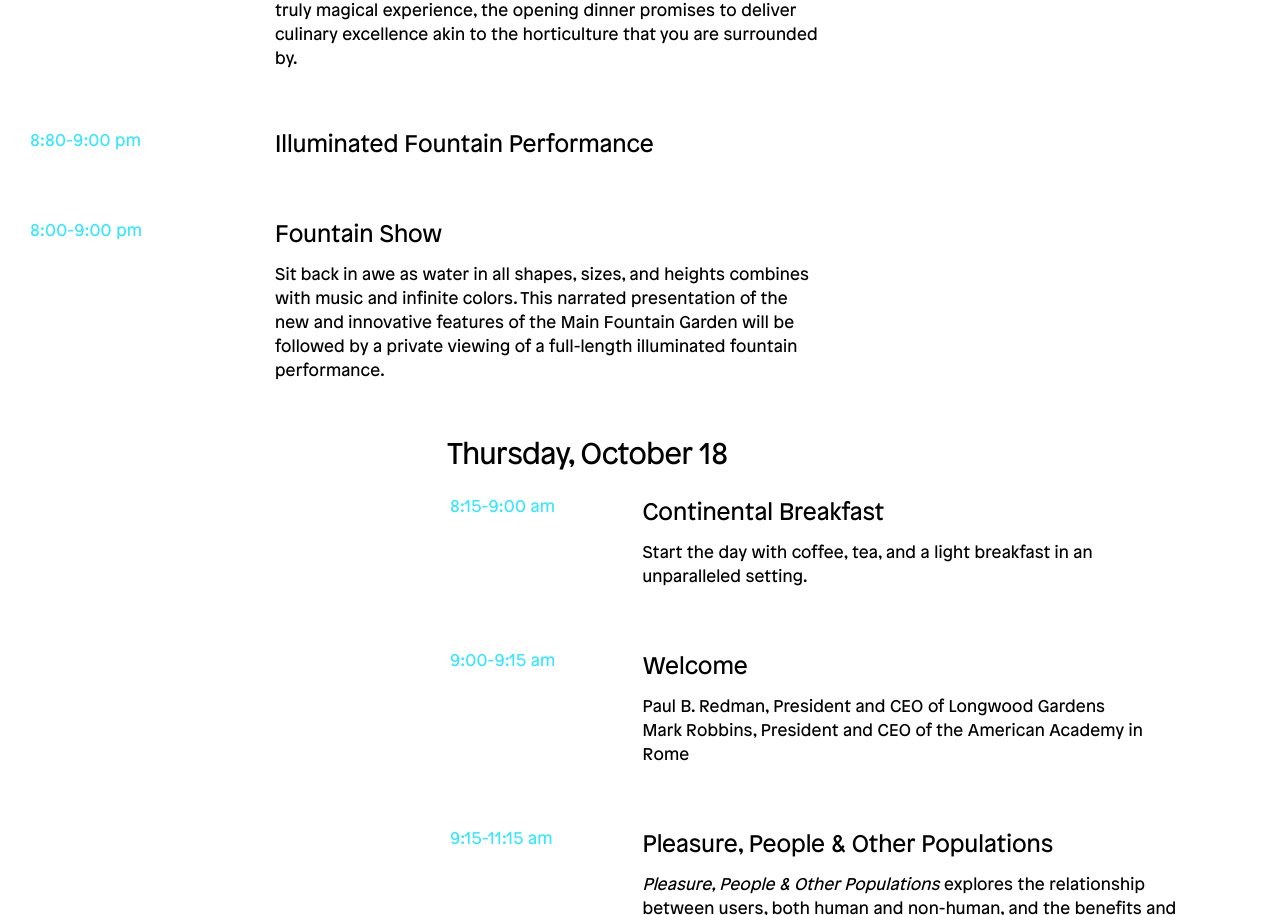
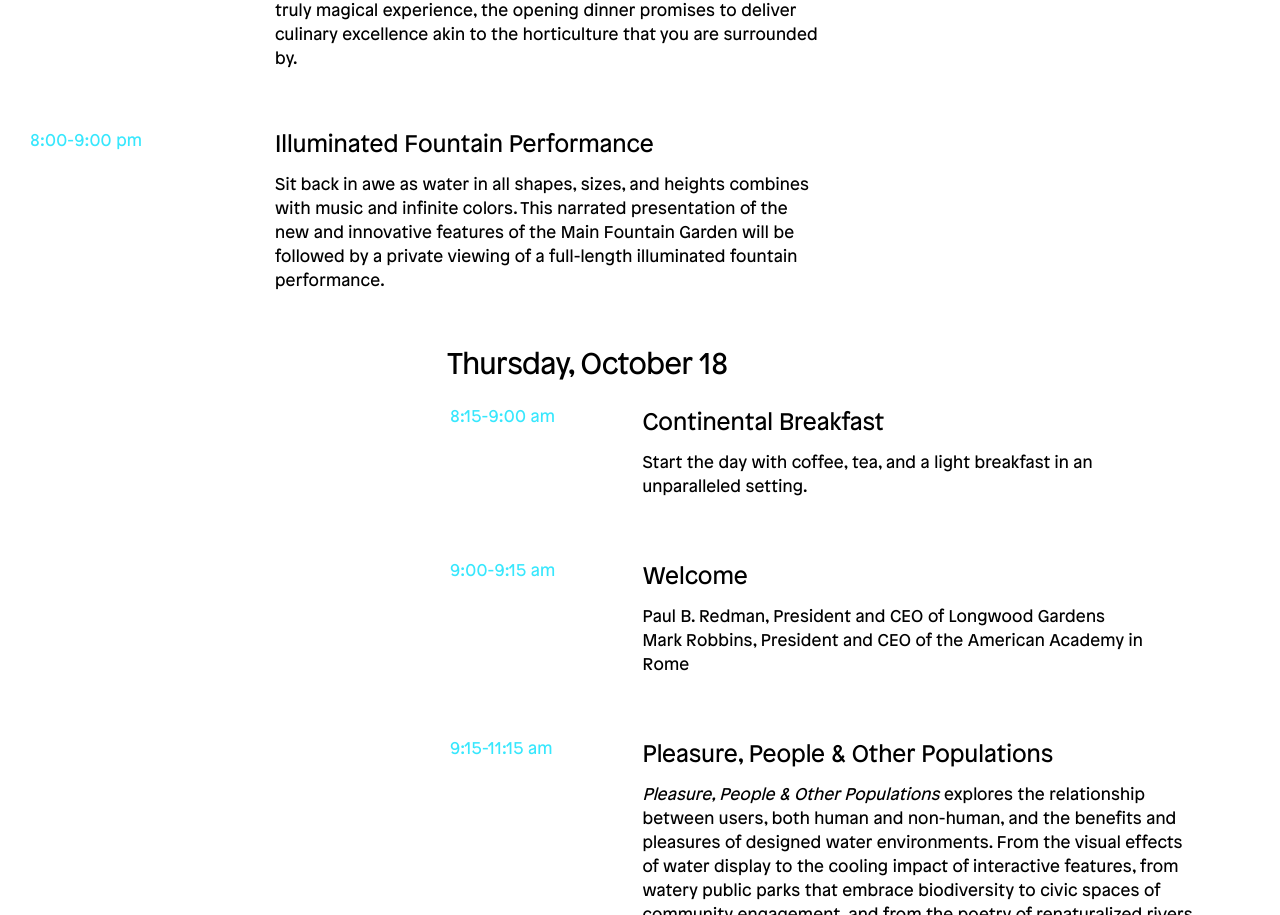
Before and after one commit to dbethala/longwood-designingwater, a React (Create React App) app: page /schedule in a window 1280 px wide. Shown: the part 1779-2694 px from the top of the page. Built offline with nearby package versions, Linux system fonts and the light colour scheme.

Commit message:
Corrections

```diff
--- a/src/Components/Pages/Schedule/Schedule.js
+++ b/src/Components/Pages/Schedule/Schedule.js
@@ -70,8 +70,8 @@ class Schedule extends React.Component {
                            eventDesc={"Nowhere else in the world is there a setting that marries fountains, theater, and garden, establishing Longwood Gardens’ Main Fountain Garden as the finest performance fountain in the world. Explore this garden that combines classic landscape design with art, innovation, technology, and extraordinary fountains. Discover more than 1,700 fountain jets, a stunning grotto, and the latest technology for lighting and design, and get a behind-the-scenes look at the infrastructure that supports this engineering marvel. Thanks to the dream team of Beyer Blender Belle, West 8, Fluidity, LePore & Sons, La Observatoire, and Bancroft Construction, this garden recently underwent a $94 million revitalization opening last summer to record crowds and critic acclaim. "}/>
                     <Event day="Wednesday" timestamp="6:30-8:00 pm" eventHeading="Welcome Reception and Dinner"
                            eventDesc={"Dine amid thousands of blooms in Longwood’s grand 4.5-acre Conservatory with new friends and long-standing colleagues. A truly magical experience, the opening dinner promises to deliver culinary excellence akin to the horticulture that you are surrounded by. "}/>
-                    <Event day="Wednesday" timestamp="8:80-9:00 pm" eventHeading="Illuminated Fountain Performance "/>
-                    <Event day="Wednesday" timestamp="8:00-9:00 pm" eventHeading="Fountain Show"
+                         {/*<Event day="Wednesday" timestamp="8:80-9:00 pm" eventHeading="Illuminated Fountain Performance "/> */}
+                    <Event day="Wednesday" timestamp="8:00-9:00 pm" eventHeading="Illuminated Fountain Performance"
                            eventDesc={"Sit back in awe as water in all shapes, sizes, and heights combines with music and infinite colors. This narrated presentation of the new and innovative features of the Main Fountain Garden will be followed by a private viewing of a full-length illuminated fountain performance."}/>
                     <div className="thursday-section">
                     <div className="w3-row">
--- a/src/Components/Pages/Venue/Venue.js
+++ b/src/Components/Pages/Venue/Venue.js
@@ -109,7 +109,7 @@ class Venue extends React.Component {
                                     Square, PA.
                                     <br/>
                                     <br/>
-                                    How miles to Longwood?
+                                    How many miles to Longwood?
                                     <img className="venue-map-large" src={require('../../Assets/googlemap.jpg')}
                                          alt="googlemap"/>
                                     <br/>
```
Also changed, not shown: src/Components/Navigation.scss (line endings or trailing spaces).
